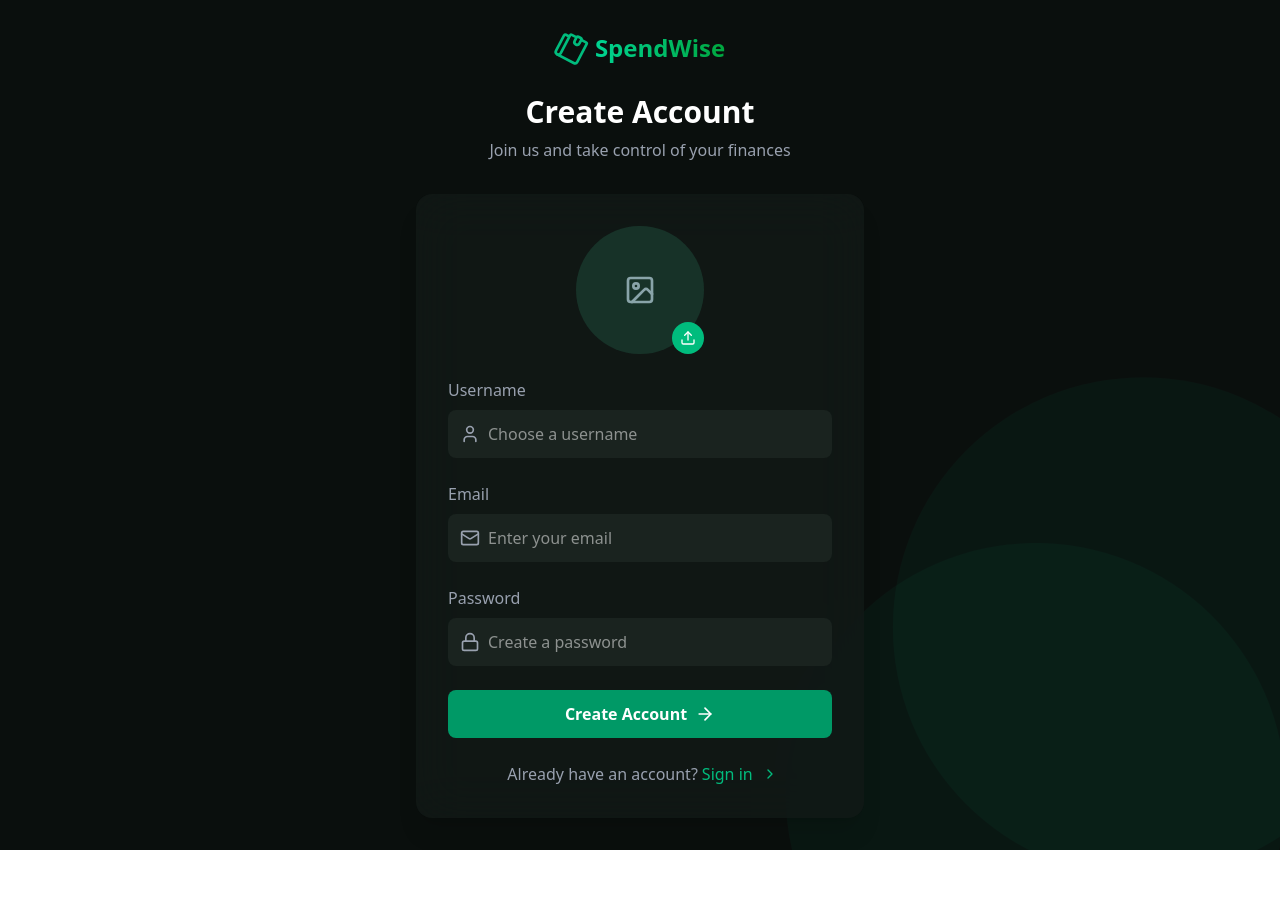
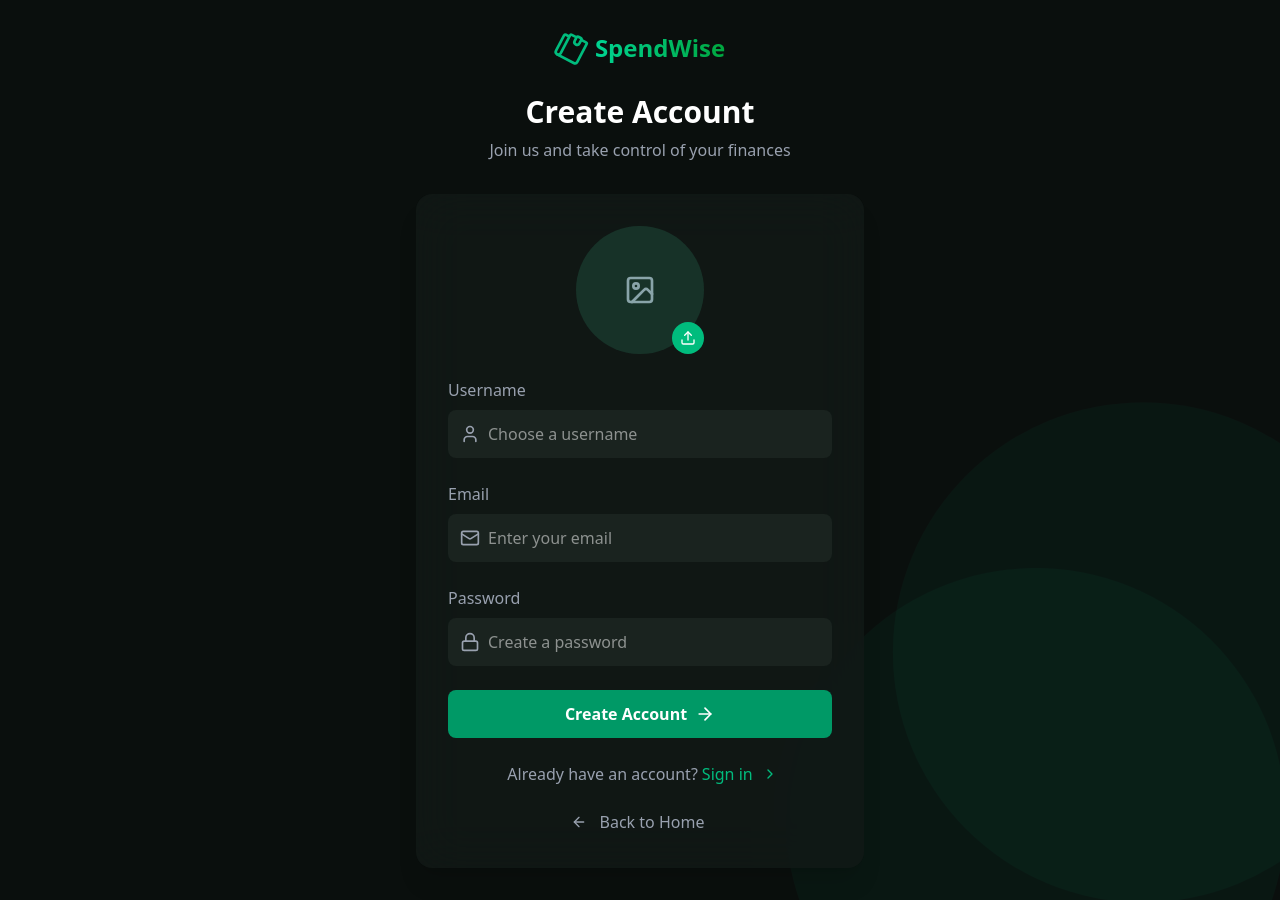
Before and after one commit to iamshamit/Finance, a React (Vite) app in the folder frontend/: page /register in a window 1280 px wide. Before the commit the page ends 850 px from the top, so only its background shows below. Built offline with nearby package versions, Linux system fonts and the light colour scheme.

Commit message:
feat: Add "Back to Home" button with animation to Login and Register pages

```diff
--- a/frontend/src/Pages/Auth/LoginPage.jsx
+++ b/frontend/src/Pages/Auth/LoginPage.jsx
@@ -1,7 +1,7 @@
 // src/Pages/Auth/LoginPage.jsx
 import { useState } from 'react';
 import { motion, AnimatePresence } from 'framer-motion';
-import { Mail, Lock, ArrowRight, Wallet, ChevronRight } from 'lucide-react';
+import { Mail, Lock, ArrowRight, Wallet, ChevronRight, ArrowLeft } from 'lucide-react';
 import { Link, useNavigate } from 'react-router-dom';
 import { useAuth } from '../../Context/AuthContext';
 
@@ -23,7 +23,6 @@ const LoginPage = () => {
 
     try {
       const result = await login(formData);
-      // Debug log
 
       if (result.success) {
         setIsLoading('success');
@@ -35,7 +34,6 @@ const LoginPage = () => {
         setIsLoading(false);
       }
     } catch (err) {
-
       setError('An unexpected error occurred. Please try again.');
       setIsLoading(false);
     }
@@ -269,6 +267,27 @@ const LoginPage = () => {
               </motion.span>
             </Link>
           </motion.div>
+
+          {/* Back to Home Button */}
+          <motion.div
+            initial={{ opacity: 0, y: 20 }}
+            animate={{ opacity: 1, y: 0 }}
+            transition={{ delay: 0.5 }}
+            className="mt-6 text-center"
+          >
+            <Link
+              to="/"
+              className="inline-flex items-center gap-2 text-gray-400 hover:text-emerald-400 transition-colors"
+            >
+              <motion.div
+                animate={{ x: [0, -5, 0] }}
+                transition={{ duration: 1, repeat: Infinity }}
+              >
+                <ArrowLeft className="w-4 h-4" />
+              </motion.div>
+              <span>Back to Home</span>
+            </Link>
+          </motion.div>
         </motion.div>
       </motion.div>
     </div>
--- a/frontend/src/Pages/Auth/RegisterPage.jsx
+++ b/frontend/src/Pages/Auth/RegisterPage.jsx
@@ -1,7 +1,7 @@
 // src/Pages/Auth/RegisterPage.jsx
 import { useState, useRef } from 'react';
 import { motion, AnimatePresence } from 'framer-motion';
-import { Mail, Lock, User, Upload, Wallet, ArrowRight, ChevronRight, Image as ImageIcon } from 'lucide-react';
+import { Mail, Lock, User, Upload, Wallet, ArrowRight, ChevronRight, Image as ImageIcon, ArrowLeft } from 'lucide-react';
 import { Link, useNavigate } from 'react-router-dom';
 import { useAuth } from '../../Context/AuthContext';
 
@@ -37,7 +37,7 @@ const RegisterPage = () => {
     }
   };
 
-  const handleDrag = (e) => {
+    const handleDrag = (e) => {
     e.preventDefault();
     e.stopPropagation();
     if (e.type === 'dragenter' || e.type === 'dragover') {
@@ -376,6 +376,27 @@ const RegisterPage = () => {
               </motion.span>
             </Link>
           </motion.div>
+
+          {/* Back to Home Button */}
+          <motion.div
+            initial={{ opacity: 0, y: 20 }}
+            animate={{ opacity: 1, y: 0 }}
+            transition={{ delay: 0.7 }}
+            className="mt-6 text-center"
+          >
+            <Link
+              to="/"
+              className="inline-flex items-center gap-2 text-gray-400 hover:text-emerald-400 transition-colors"
+            >
+              <motion.div
+                animate={{ x: [0, -5, 0] }}
+                transition={{ duration: 1, repeat: Infinity }}
+              >
+                <ArrowLeft className="w-4 h-4" />
+              </motion.div>
+              <span>Back to Home</span>
+            </Link>
+          </motion.div>
         </motion.div>
       </div>
     </div>
```
Also changed, not shown: 1 other file (tests, documents, lock files or other folders).
